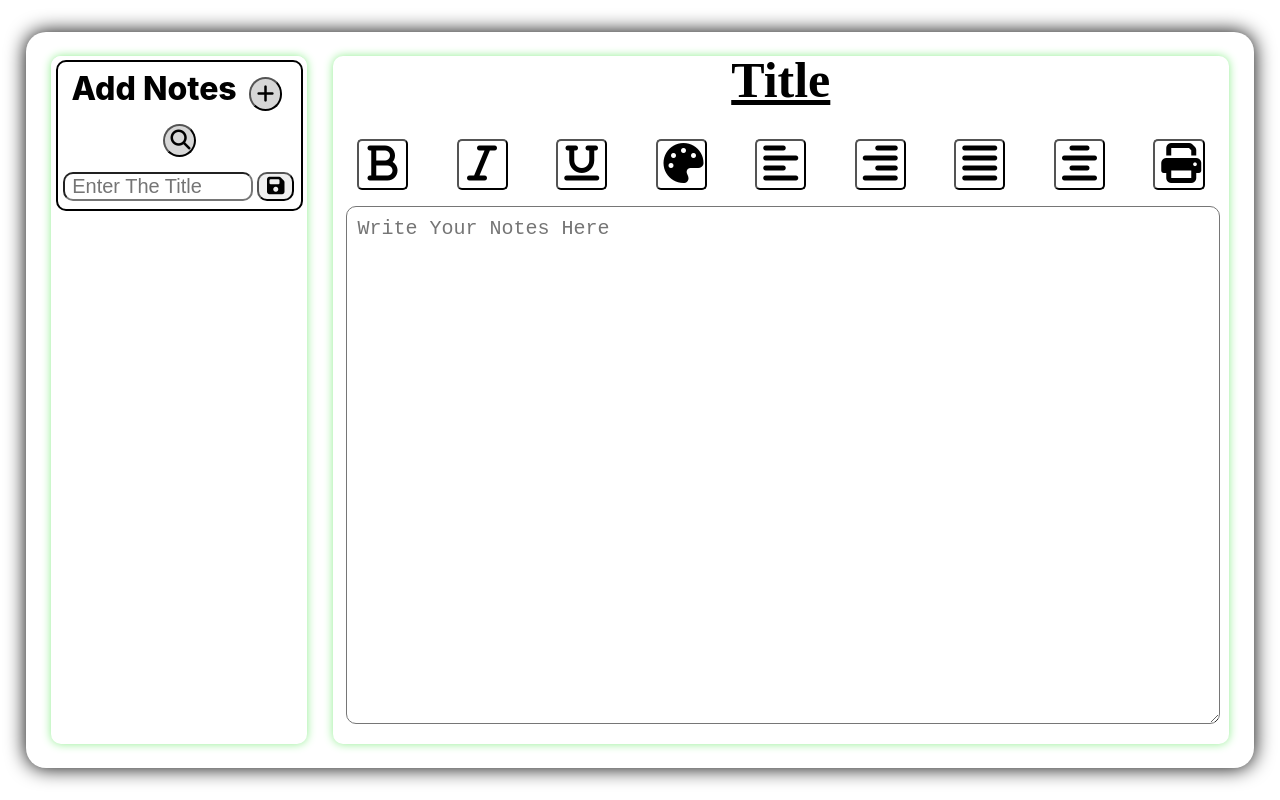
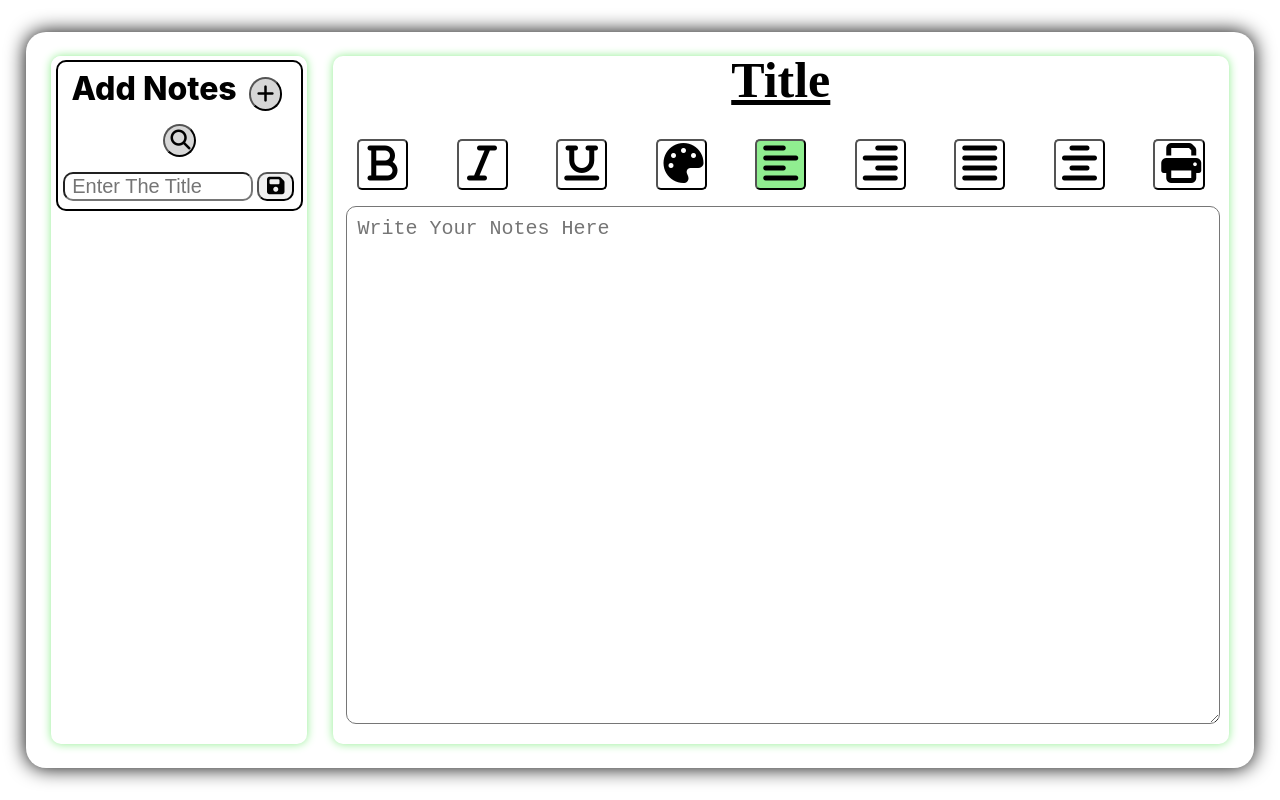
Before and after one commit to SnowFlowerr/Notes-Maker, a React (Create React App) app: page / in a window 1280 px wide. Built offline with nearby package versions, Linux system fonts and the light colour scheme.

Commit message:
bug fixed

```diff
--- a/src/components/Home.jsx
+++ b/src/components/Home.jsx
@@ -7,7 +7,6 @@ import { useState } from 'react'
 export default function Home() {
     const [note,setNote]=useState({title:"",text:""})
     const [arrNotes,setArrNotes]=useState([]);
-    const [arrNotesSear,setArrNotesSear]=useState([]);
     return (
         <div className={styles.BigBox}>
             <Navbar note={note} setNote={setNote} arrNotes={arrNotes} setArrNotes={setArrNotes}></Navbar>
--- a/src/components/Notes.jsx
+++ b/src/components/Notes.jsx
@@ -77,9 +77,9 @@ export default function Notes({ note, setNote }) {
             document.getElementById("center").style.backgroundColor = "white"
             document.getElementById("justify").style.backgroundColor = "white"
         }
-        else {
-            document.getElementById("left").style.backgroundColor = "white"
-        }
+        // else {
+        //     document.getElementById("left").style.backgroundColor = "white"
+        // }
     }
     function handleRight(e) {
         e.preventDefault();
@@ -96,6 +96,7 @@ export default function Notes({ note, setNote }) {
         }
         else {
             document.getElementById("right").style.backgroundColor = "white"
+            handleLeft(e)
         }
     }
     function handleJustify(e) {
@@ -113,6 +114,7 @@ export default function Notes({ note, setNote }) {
         }
         else {
             document.getElementById("justify").style.backgroundColor = "white"
+            handleLeft(e)
         }
     }
     function handleCenter(e) {
@@ -130,6 +132,7 @@ export default function Notes({ note, setNote }) {
         }
         else {
             document.getElementById("center").style.backgroundColor = "white"
+            handleLeft(e)
         }
     }
     function handlePrint(e) {
@@ -162,7 +165,7 @@ export default function Notes({ note, setNote }) {
                 <button className={styles.btn} onClick={handleItalic} id="italic"><i class="fa-solid fa-italic"></i></button>
                 <button className={styles.btn} onClick={handleUnderline} id="underline"><i class="fa-solid fa-underline"></i></button>
                 <button className={styles.btn} onClick={handleColor} id="color"><i class="fa-solid fa-palette" ></i></button>
-                <button className={styles.btn} onClick={handleLeft} id="left"><i class="fa-solid fa-align-left"></i></button>
+                <button className={styles.btnleft} onClick={handleLeft} id="left"><i class="fa-solid fa-align-left"></i></button>
                 <button className={styles.btn} onClick={handleRight} id="right"><i class="fa-solid fa-align-right"></i></button>
                 <button className={styles.btn} onClick={handleJustify} id="justify"><i class="fa-solid fa-align-justify" ></i></button>
                 <button className={styles.btn} onClick={handleCenter} id="center"><i class="fa-solid fa-align-center"></i></button>
--- a/src/components/Notes.module.css
+++ b/src/components/Notes.module.css
@@ -46,6 +46,13 @@
     background-color: white;
     border-radius: 5px;
 }
+.btnleft{
+    font-size: 40px;
+    height: 4vw;
+    width: 4vw;
+    background-color: lightgreen;
+    border-radius: 5px;
+}
 
 .colorPopup {
     /* width: 20%; */
```
